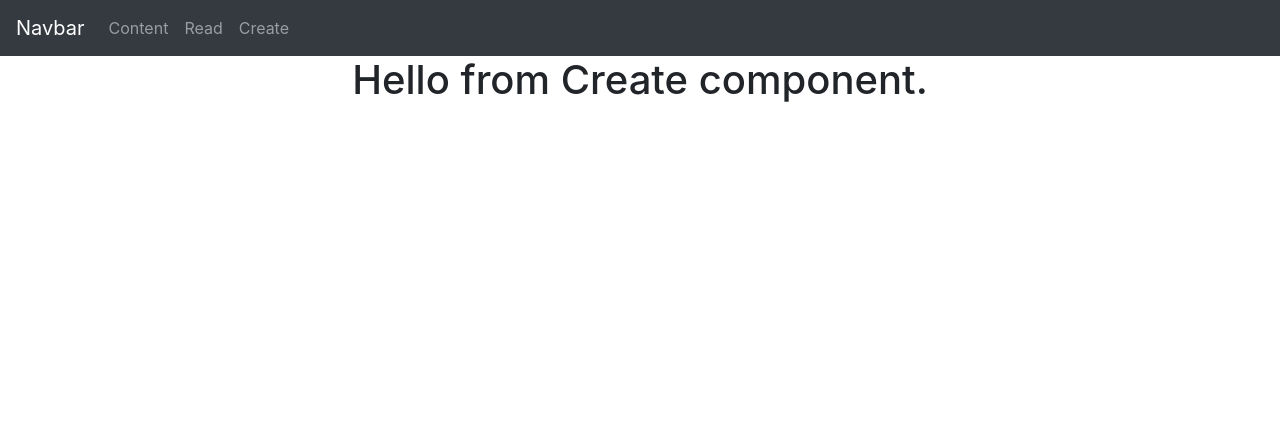
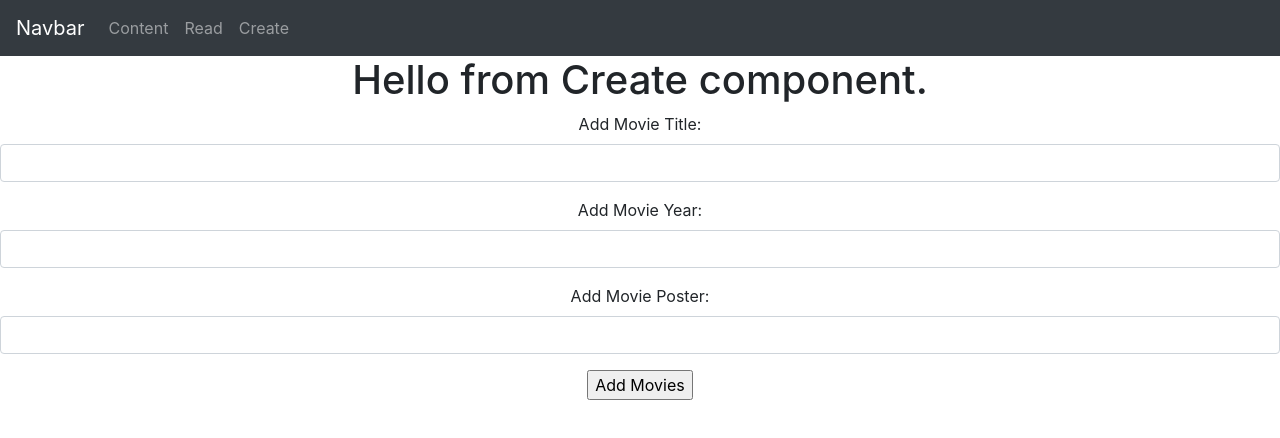
Before and after one commit to RyanClinton777/DataRepLab10, a React (Create React App) app: page /create in a window 1280 px wide. Shown: the top 438 px of the page. Built offline with nearby package versions, Linux system fonts and the light colour scheme.

Commit message:
Lab 4 - Forms, Axios Promises

```diff
--- a/package.json
+++ b/package.json
@@ -6,6 +6,7 @@
     "@testing-library/jest-dom": "^4.2.4",
     "@testing-library/react": "^9.5.0",
     "@testing-library/user-event": "^7.2.1",
+    "axios": "^0.21.0",
     "bootstrap": "^4.5.3",
     "react": "^16.13.1",
     "react-bootstrap": "^1.3.0",
--- a/src/App.js
+++ b/src/App.js
@@ -18,8 +18,6 @@ import {Navbar, Nav }from 'react-bootstrap';
 //Route: <Route path='/' component={Content} ></Route> if URL path is /, show Content component - exact keyword self-explanatory
 //BrowserRouter contains all of this
 import { BrowserRouter as Router, Switch, Route } from 'react-router-dom';
-
-
 
 //converted from function to class, added render() to comply with Component
 //Renders Navbar, which can switch between components
--- a/src/components/Create.js
+++ b/src/components/Create.js
@@ -2,12 +2,107 @@ import React from 'react'; //leave class blank and type source for autcomplete o
 import '../App.css'; // ../ is parent directory
 
 export class Create extends React.Component {
+
+constructor() {
+	super();
+	//bind the method to the instance of the class
+	//Just a weird thing you have to do, else you get weird random errors.
+	this.onChangeMovieTitle = this.onChangeMovieTitle.bind(this);
+	this.onChangeMovieYear = this.onChangeMovieYear.bind(this);
+	this.onChangeMoviePoster = this.onChangeMoviePoster.bind(this);
+
+	this.onSubmit = this.onSubmit.bind(this);
+
+	//Define state variables - you don't have to define state itself, always there.
+	this.state = {
+		title:'',
+		year:'',
+		poster:'',
+	};
+}
+
+//event handlers for value changes
+//can use a single onChange handler, see react forms documentation - extra marks in project.
+onChangeMovieTitle(event) {
+	this.setState({
+		title: event.target.value
+	});
+}
+
+onChangeMovieYear(event) {
+	this.setState({
+		year: event.target.value
+	});
+}
+
+onChangeMoviePoster(event) {
+	this.setState({
+		poster: event.target.value
+	});
+}
+
+//submission event handler for form
+onSubmit(e) {
+	//just shows the entered details in an alert
+	alert("---Movie added---"+
+			"\nTitle: "+this.state.title+
+			"\nYear: "+this.state.year+
+			"\nPoster: "+this.state.poster
+	);
+}
+
 	render() {
         //this looks like html, but it is actually JSX
 		return(
 			//css file name
 			<div className="App">
 				<h1> Hello from Create component.</h1>
+
+				{/* Form for movie info */}
+				{/* onSubmit={this.onSubmit},  onChange={this.onChangeMovieTitle} etc is setting event handlers*/}
+				<form onSubmit={this.onSubmit} >
+					{/* title */}
+					<div className="form-group">
+						<label>Add Movie Title:</label>
+						<input
+							className="form-control"
+							type="text"
+							value={this.state.title}
+							onChange={this.onChangeMovieTitle}
+						></input>
+					</div>
+
+					{/* year */}
+					<div className="form-group">
+						<label>Add Movie Year:</label>
+						<input
+							className="form-control"
+							type="text"
+							value={this.state.year}
+							onChange={this.onChangeMovieYear}
+						></input>
+					</div>
+
+					{/* poster */}
+					<div className="form-group">
+						<label>Add Movie Poster:</label>
+						<input
+							className="form-control"
+							type="text"
+							value={this.state.poster}
+							onChange={this.onChangeMoviePoster}
+						></input>
+					</div>
+
+					{/* submit button */}
+					<div>
+						<input
+						type="submit"
+						value="Add Movies"
+						></input>
+					</div>
+				</form>
+
 			</div>
 		)
 	}
--- a/src/components/Movies.js
+++ b/src/components/Movies.js
@@ -11,6 +11,7 @@ export class Movies extends React.Component {
         // => is an anonymous method, we create a function without signature
         //The parameter holds the current item as it goes through the collection, like a foreach statement.
         //We create an object to hold these details (movieObjFromMovies) and pass it into movieItem
+        //key={currentMovie/ImdbID} ebfore var name you get a warning without a unique key/ID
         return this.props.moviesObjFromRead.map((currentMovie) => {
                 return <MovieItem movieObjFromMovies = {currentMovie}></MovieItem>
             }
--- a/src/components/Read.js
+++ b/src/components/Read.js
@@ -1,35 +1,29 @@
 import React from 'react'; //leave class blank and type source for autcomplete options
 import '../App.css'; // ../ is parent directory
 import { Movies } from './Movies';
+import axios from 'axios'; //axious for promises
 
 export class Read extends React.Component {
+
     //state is the object we use to hold data, so we can pass between components
     state = {
-        //we want to pass this data into the movies component
-        moviesArr: [
-            {
-            "Title": "Avengers: Infinity War",
-            "Year": "2018",
-            "imdbID": "tt4154756",
-            "Type": "movie",
-            "Poster": "https://m.media-amazon.com/images/M/MV5BMjMxNjY2MDU1OV5BMl5BanBnXkFtZTgwNzY1MTUwNTM@._V1_SX300.jpg"
-            },
-            {
-            "Title": "Captain America: Civil War",
-            "Year": "2016",
-            "imdbID": "tt3498820",
-            "Type": "movie",
-            "Poster": "https://m.media-amazon.com/images/M/MV5BMjQ0MTgyNjAxMV5BMl5BanBnXkFtZTgwNjUzMDkyODE@._V1_SX300.jpg"
-            },
-            {
-            "Title": "Charlie Wilson's War",
-            "Year": "2007",
-            "imdbID": "tt0472062",
-            "Type": "movie",
-            "Poster": "https://m.media-amazon.com/images/M/MV5BMTgwMDgwMDc4MF5BMl5BanBnXkFtZTYwOTU3MDM4._V1_SX300.jpg"
-            }
-            ]
+        moviesArr: []
+    }
 
+    //method that is fired when a component becomes active
+    componentDidMount() {
+        //get() html method
+        //then() if it happens successfuly
+        //.catch if it is rejected
+        axios.get("https://jsonblob.com/api/jsonblob/520c3b5e-0312-11eb-a6af-cbf00d776032")
+        .then(response => {
+            //Search is the name of the array in this particular json data, can use a JSON formatter online to get a better look.
+            //curley brackets to use js in args?
+            this.setState({moviesArr:response.data.Search});
+        })
+        .catch(function(error) {
+            console.log(error);
+        });
     }
 
     //render is where the logic happens
```
Also changed, not shown: 1 other file (tests, documents, lock files or other folders).
